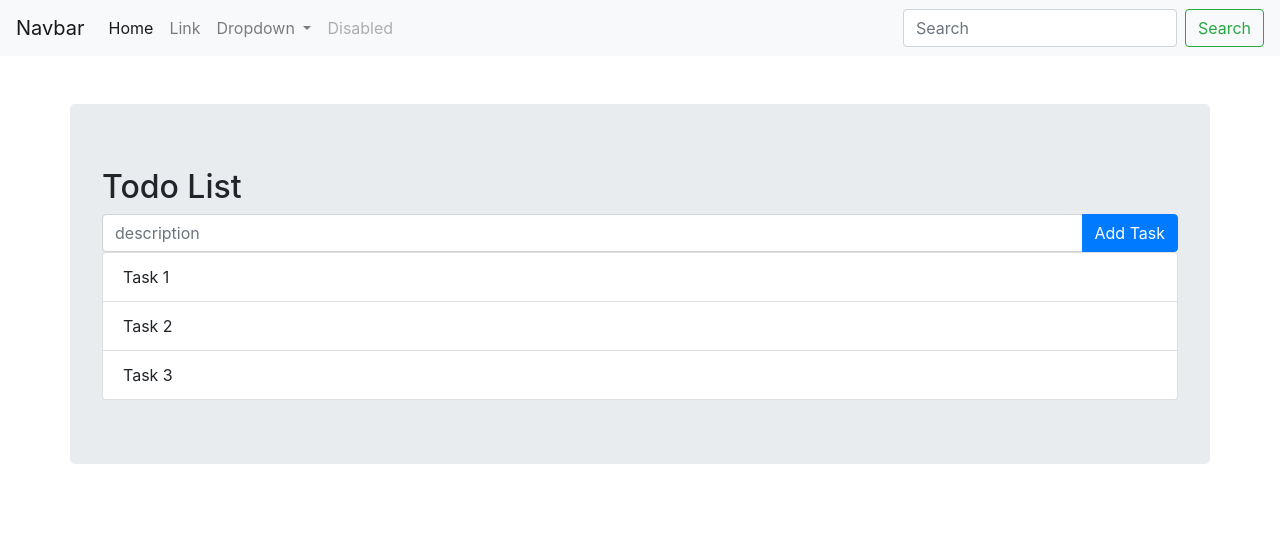
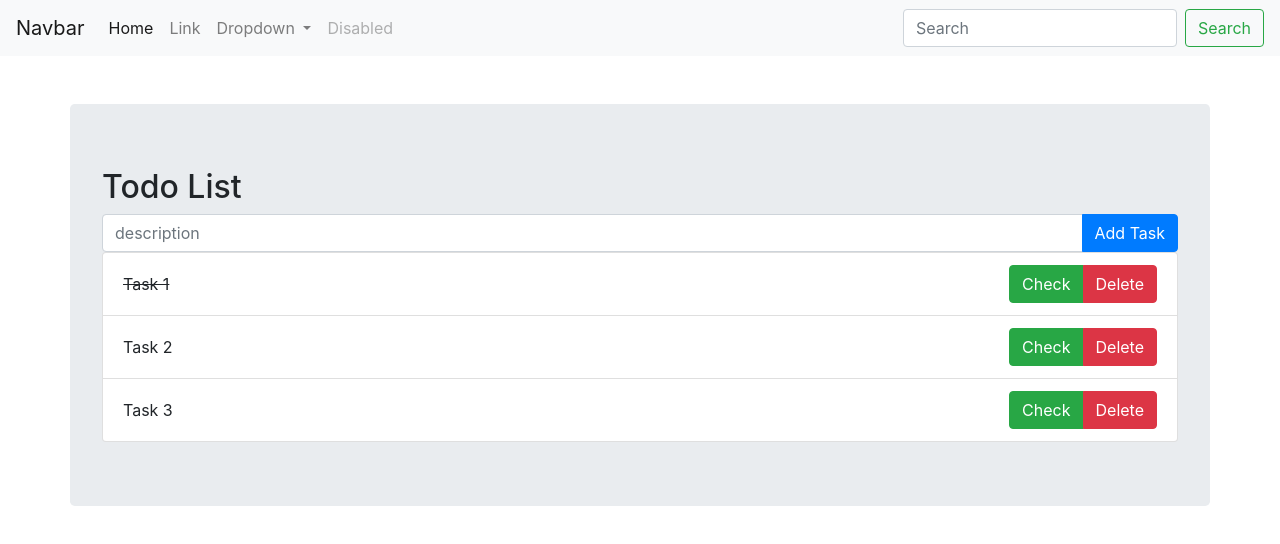
Before and after one commit to darioriverat/vue-todo-list, a Vue app: page / in a window 1280 px wide. Shown: the top 544 px of the page. Built offline with nearby package versions, Linux system fonts and the light colour scheme.

Commit message:
feat: add task and delete task functionality

```diff
--- a/src/App.vue
+++ b/src/App.vue
@@ -12,12 +12,34 @@
           class="form-control"
         />
         <div class="input-group-append">
-          <button class="btn btn-primary" @click="addTask()">Add Task</button>
+          <button type="button" class="btn btn-primary" @click="addTask()">
+            Add Task
+          </button>
         </div>
       </div>
       <ul class="list-group">
-        <li v-for="task in tasks" :key="task.text" class="list-group-item">
-          {{ task.text }}
+        <li
+          v-for="(task, index) in tasks"
+          :key="task.text"
+          class="list-group-item d-flex justify-content-between align-items-center"
+        >
+          <span :class="task.done ? 'done' : ''">{{ task.text }}</span>
+          <div class="btn-group">
+            <button
+              type="button"
+              class="btn btn-success"
+              @click="task.done = !task.done"
+            >
+              Check
+            </button>
+            <button
+              type="button"
+              class="btn btn-danger"
+              @click="deleteTask(index)"
+            >
+              Delete
+            </button>
+          </div>
         </li>
       </ul>
     </div>
@@ -61,8 +83,15 @@ export default {
         this.newTask = "";
       }
     },
+    deleteTask: function(index) {
+      this.tasks.splice(index, 1);
+    },
   },
 };
 </script>
 
-<style></style>
+<style>
+.done {
+  text-decoration: line-through;
+}
+</style>
```
